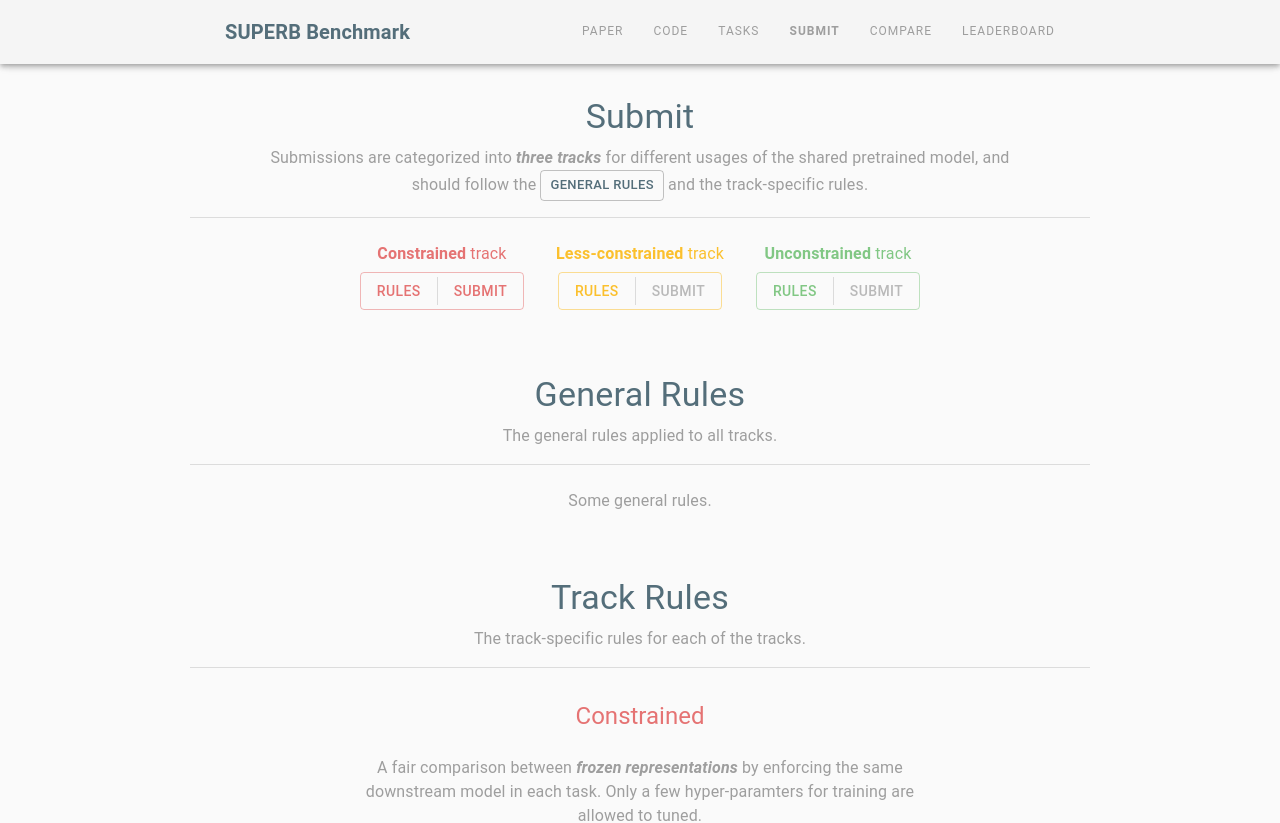
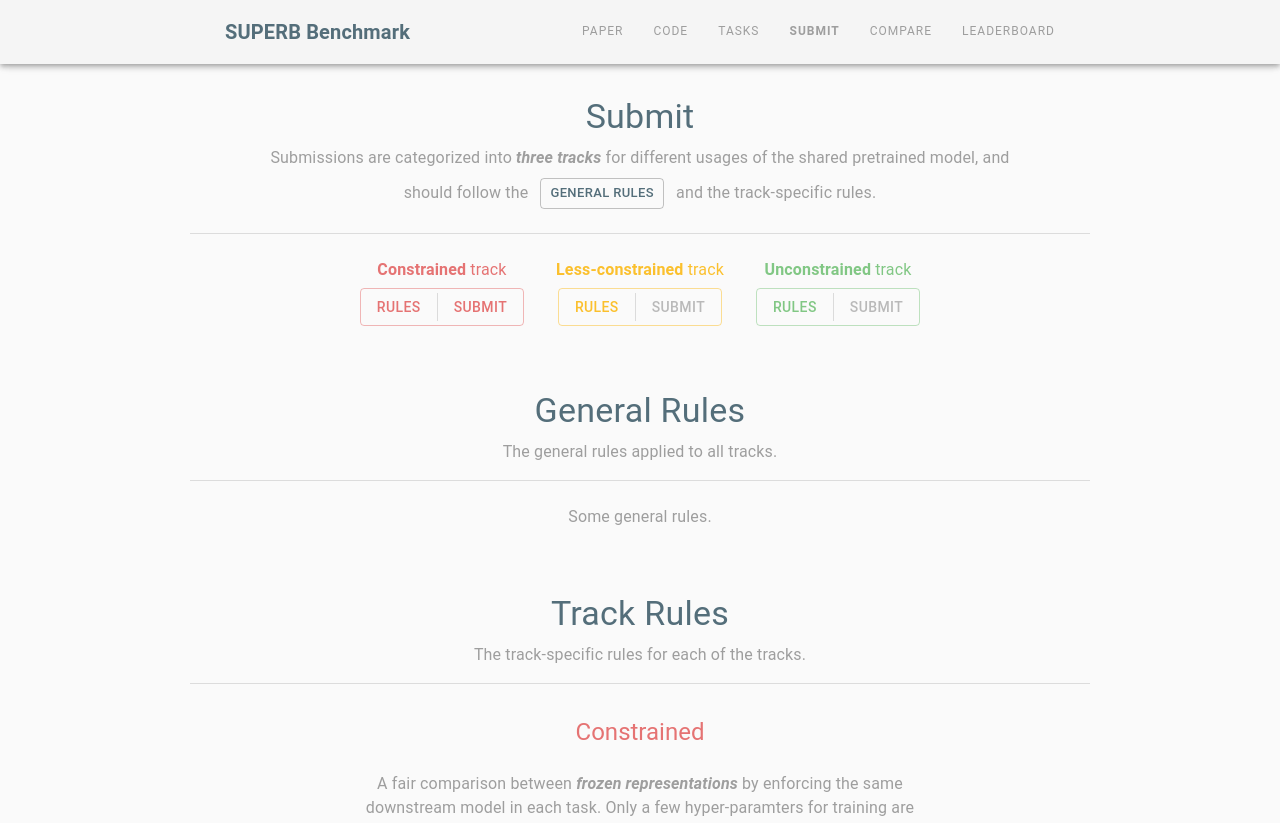
Before and after one commit to superbbenchmark/website-react, a React (Create React App) app: page /submit in a window 1280 px wide. Shown: the top 823 px of the page. Built offline with nearby package versions, Linux system fonts and the light colour scheme.

Commit message:
refactor

```diff
--- a/src/Submit.js
+++ b/src/Submit.js
@@ -20,31 +20,14 @@ import { TitleSection, ContentSection } from "./components/Sections";
 import PageTitle from "./components/PageTitle";
 import MultiLinkButton from "./components/MultiLinkButton";
 import SubmitForm from "./components/SubmitForm";
-import AdaptiveLink from "./components/AdaptiveLink";
-import { Strong, capitalizeFirstLetter } from "./components/Utilies";
+import {
+  DescriptionButton,
+  Strong,
+  capitalizeFirstLetter,
+} from "./components/Utilies";
 import { tracks } from "./Data";
 
-const useStyles = makeStyles((theme) => ({
-  rules: {
-    display: "inline-block",
-    padding: "1px 6px",
-    marginTop: 1,
-    marginBottom: 1,
-    borderRadius: theme.shape.borderRadius,
-    border: `1px solid ${fade(theme.palette.text.secondary, 0.5)}`,
-  },
-}));
-
-function DescriptionButton(props) {
-  const { name, link } = props;
-  return (
-    <AdaptiveLink link={link}>
-      <Button size="small" variant="outlined" component="span">
-        {name}
-      </Button>
-    </AdaptiveLink>
-  );
-}
+const useStyles = makeStyles((theme) => ({}));
 
 export default function Submit(props) {
   const classes = useStyles();
--- a/src/components/Utilies.js
+++ b/src/components/Utilies.js
@@ -1,11 +1,35 @@
-import React from 'react';
-import { Box } from '@material-ui/core';
+import React from "react";
+import { Box, Button } from "@material-ui/core";
+import { makeStyles } from "@material-ui/core/styles";
 
+import AdaptiveLink from "./AdaptiveLink";
+
+const useStyles = makeStyles((theme) => ({
+  descriptionButton: {
+    display: "inline-block",
+    margin: theme.spacing(1),
+  },
+}));
+
+function DescriptionButton(props) {
+  const { name, link } = props;
+  const classes = useStyles();
+  return (
+    <AdaptiveLink link={link}>
+      <Button
+        size="small"
+        variant="outlined"
+        className={classes.descriptionButton}
+      >
+        {name}
+      </Button>
+    </AdaptiveLink>
+  );
+}
 
 function capitalizeFirstLetter(string) {
   return string.charAt(0).toUpperCase() + string.slice(1);
 }
-
 
 function Strong(props) {
   return (
@@ -15,5 +39,4 @@ function Strong(props) {
   );
 }
 
-
-export { capitalizeFirstLetter, Strong };
+export { DescriptionButton, capitalizeFirstLetter, Strong };
```
